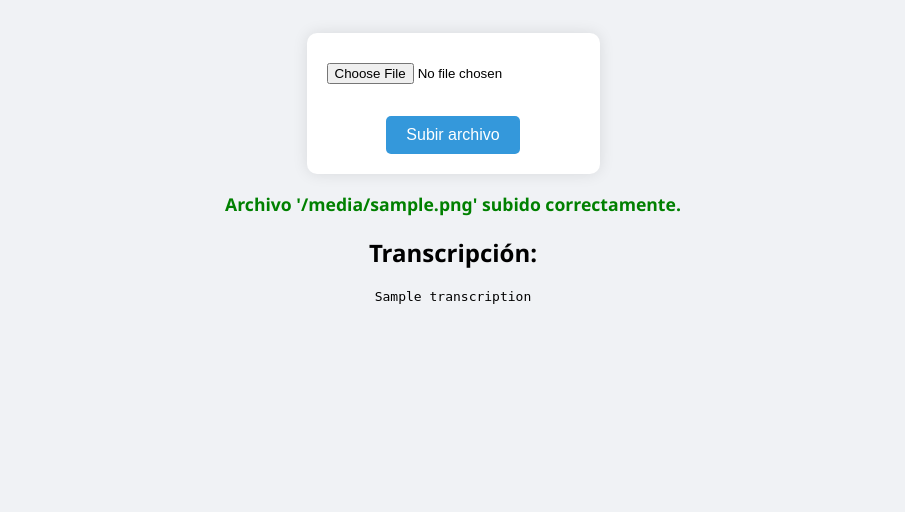
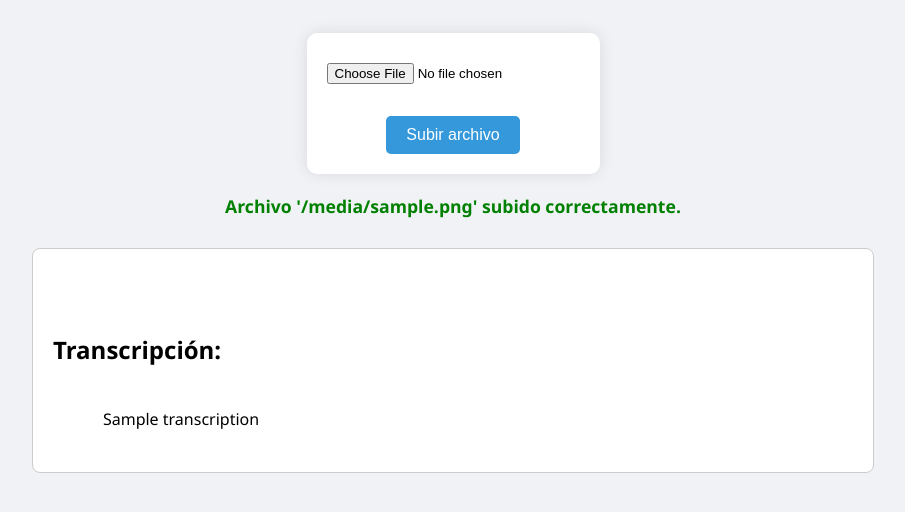
Before and after one commit to fernando-gc/transcriptor-web-app, a Flask app: template templates/index.html in a window 1280 px wide. Shown: the part 162-674 px from the top of the page, without its empty margins (187-1092 px from the left). Run offline with Flask 3, Linux system fonts and the light colour scheme; the template is opened without the code that fills it: most values are stand-ins (such as "Sample title", 1, 10 or a date in 2020).

Commit message:
Updated index.html

```diff
--- a/templates/index.html
+++ b/templates/index.html
@@ -1,9 +1,27 @@
+
 <!DOCTYPE html>
 <html lang="es">
 <head>
     <meta charset="UTF-8">
     <title>Transcriptor de Reuniones</title>
     <link rel="stylesheet" href="{{ url_for('static', filename='style.css') }}">
+    <style>
+        .transcription-box {
+            margin: 30px auto;
+            padding: 20px;
+            max-width: 800px;
+            background-color: #ffffff;
+            border: 1px solid #ccc;
+            border-radius: 8px;
+            text-align: left;
+            white-space: pre-wrap;
+        }
+        .confirmation {
+            color: green;
+            font-weight: bold;
+            margin-top: 20px;
+        }
+    </style>
 </head>
 <body>
     <h1>Bienvenido al Transcriptor de Reuniones</h1>
@@ -16,13 +34,14 @@
     </form>
 
     {% if filename %}
-        <p style="color: green;"><strong>Archivo '{{ filename }}' subido correctamente.</strong></p>
+        <p class="confirmation">Archivo '{{ filename }}' subido correctamente.</p>
     {% endif %}
 
     {% if transcription %}
-        <h2>Transcripción:</h2>
-        <pre>{{ transcription }}</pre>
+        <div class="transcription-box">
+            <h2>Transcripción:</h2>
+            {{ transcription }}
+        </div>
     {% endif %}
-
 </body>
 </html>
```
